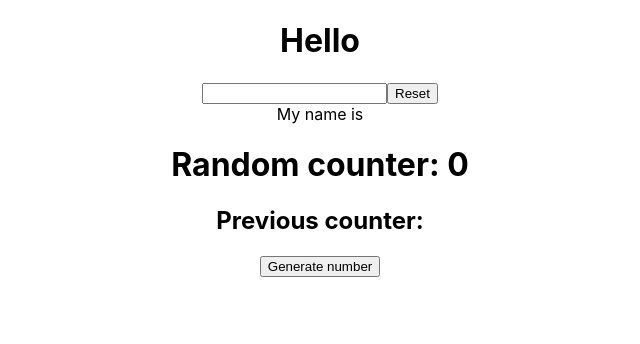
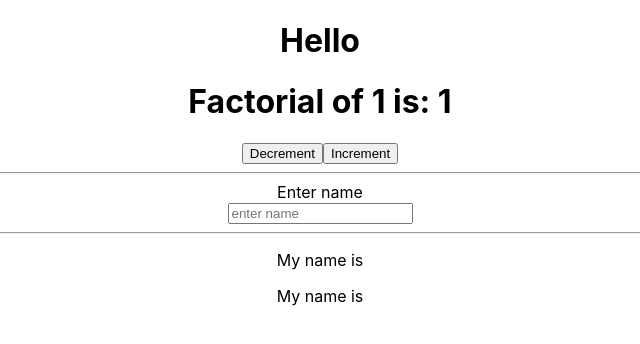
Before and after one commit to divyanshi-saxena/react_hooks, a React (Create React App) app: page / in a window 1280 px wide. Shown: the top 344 px of the page, without its empty margins (320-960 px from the left). Built offline with nearby package versions, Linux system fonts and the light colour scheme.

Commit message:
useMemo hook added

```diff
--- a/src/App.js
+++ b/src/App.js
@@ -1,6 +1,7 @@
 import React from 'react';
 import './App.css';
 import UseEffectHook from './hooks/UseEffectHook';
+import UseMemoHook from './hooks/UseMemoHook';
 import UseRefHook from './hooks/UseRefHook';
 import UseStateHook from './hooks/UseStateHook';
 
@@ -10,7 +11,8 @@ function App() {
       <h1>Hello</h1>
       {/* <UseStateHook /> */}
       {/* <UseEffectHook /> */}
-      <UseRefHook />
+      {/* <UseRefHook /> */}
+      <UseMemoHook />
     </div>
   );
 }
--- /dev/null
+++ b/src/hooks/UseMemoHook.js
@@ -0,0 +1,94 @@
+import React, { useState, useMemo } from 'react'
+
+function factorial(n) {
+  // making this function expensive
+  let i = 0
+  while (i < 200000) i++
+  // this heavy operation also affects the input box re-renders
+  // because as the input box state changes, it renders whole page and factorial function is called
+  // even though the counter value has not changed
+  // so we use useMemo hook
+  if (n < 0) {
+    return -1
+  }
+  if (n === 0) {
+    return 1
+  }
+  return n * factorial(n-1)
+}
+
+
+// const DisplayName = ({name}) => {
+//   console.log("rendered")
+//   return <p>{`My name is ${name}`}</p>
+// }
+
+// when the counter changes, the whole component get re-rendered
+// so "rendered" is printed even when we click the button
+// so DisplayName component actually gets the props (which is an object)
+// as objects are compared based on references, so everytime this component is called,
+// new instane of object is created, so in this case also we can use useMemo
+
+// const DisplayName = useMemo(({name}) => {
+//   console.log("rendered")
+//   return <p>{`My name is ${name}`}</p>
+// })
+
+// this throws error saying useMemo cannot be called at top level
+// must be called in a react function component so we can use React.memo
+
+const DisplayName = React.memo(({name}) => {
+  console.log("rendered")
+  return <p>{`My name is ${name}`}</p>
+})
+
+// this time we are making check on the props and referential equality of props is true
+// that's why the props are not changed and we do not see "rendered" when we change the factorial
+
+function UseMemoHook() {
+  /**
+   * 1. Optimize expensive operation
+   * 2. Referential equality - in js we have primitive data type and non-primitive
+   * so when we make equality on PDT, they are always checked based on their values
+   * but on NPDT like arrays/objects, they are always checked based on their references
+   * example: a=5; b=5; a==b gives true
+   * a=[1,2]; b=[1,2]; a==b gives false
+   * a={name:"mini"}; b={name:"mini"}; a==b gives false
+   *
+   * WE SHOULD NEVER USE USEMEMO DIRECTLY. FIRST WRITE THE CODE NORMALLY THEN OPTIMIZE IT
+   * IF WE USE IT FOR ALL FUNCTIONS, IT WOULD GIVE US "PERFORMANCE OVERHEAD" WHICH IS NOT GOOD FOR APPS
+   */
+  const [counter, setCounter] = useState(1)
+  const [name, setName] = useState("")
+  // const result = factorial(counter)
+  const result = useMemo(() => {
+    return factorial(counter)
+  }, [counter])
+  // so when input changes, it doesn't call the factorial function and use the memoized value
+
+  return (
+    <>
+      <div>
+        <h1>
+          Factorial of {counter} is: <span>{result}</span>
+        </h1>
+        <div>
+          <button onClick={() => setCounter(counter-1)}>Decrement</button>
+          <button onClick={() => setCounter(counter+1)}>Increment</button>
+        </div>
+        <hr />
+        <div>
+          <div>
+            <label>Enter name</label>
+          </div>
+          <input type="text" value={name} placeholder="enter name" onChange={e => setName(e.target.value)} />
+          <hr />
+          <DisplayName name={name}></DisplayName>
+          <p>{`My name is ${name}`}</p>
+        </div>
+      </div>
+    </>
+  )
+}
+
+export default UseMemoHook
```
